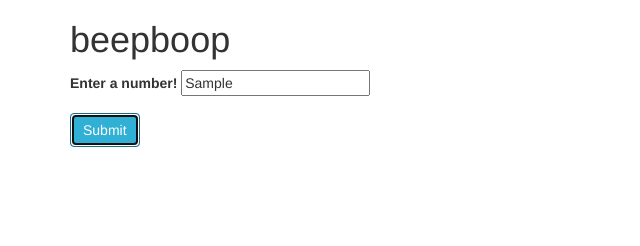
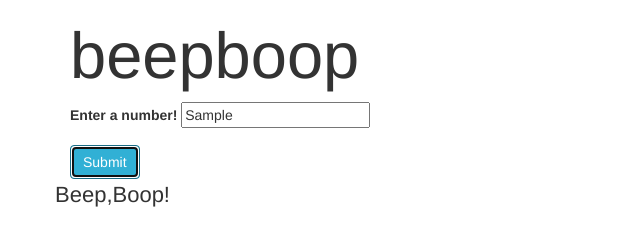
Before and after one commit to tristansetha/beep-boop2, a plain HTML site: page index.html in a window 1280 px wide. Both pictures are taken after typing "Sample" into the empty fields and a click on the button "Submit". Shown: the whole page, without its empty margins (0-640 px from the left). Drawn offline with Linux system fonts and the light colour scheme.

Commit message:
added readme file, finished business logic. site will replace any number with 0 with beep, any number with 1 with boop, and any number divisible by 3 with-i'm sorry dave

```diff
--- a/css/styles.css
+++ b/css/styles.css
@@ -0,0 +1,8 @@
+h1 {
+  font-size: 65px;
+}
+
+#result {
+  font-size: 22px;
+  border: 10px;
+}
--- a/index.html
+++ b/index.html
@@ -9,6 +9,8 @@
 </head>
 <body>
   <div class="container">
+    <div class="row">
+      <div class="col-md-12">
         <h1>beepboop</h1>
 
         <form id="beepboop">
@@ -20,7 +22,14 @@
           <button type="submit" class="btn btn-info">Submit</button>
         </form>
 
-  <div id="result">
+    </div>
+  </div>
+  <div class="row">
+    <p id="result">
 
+    </p>
   </div>
+</div>
+
+
 </html>
--- a/js/scripts.js
+++ b/js/scripts.js
@@ -3,6 +3,15 @@ var beepboop = function(number) {
   for (var i = 0; i <= number; i++){
     range.push(i);
   };
+  for (var i = 0; i <= range.length; i++){
+    if (i.toString().includes("0")) {
+      range.splice([i], 1, "Beep");
+    } else if (i.toString().includes("1")){
+      range.splice([i], 1, "Boop!")
+    } else if (i % 3 === 0 && i !== 0) {
+      range.splice([i], 1, "I'm sorry, Dave. I'm afraid I can't do that.")
+    }
+  }
   return range;
 }
 // jQuery user interface logic here.
```
Also changed, not shown: 2 other files. Lines whose indentation alone changed are shown as unchanged.
